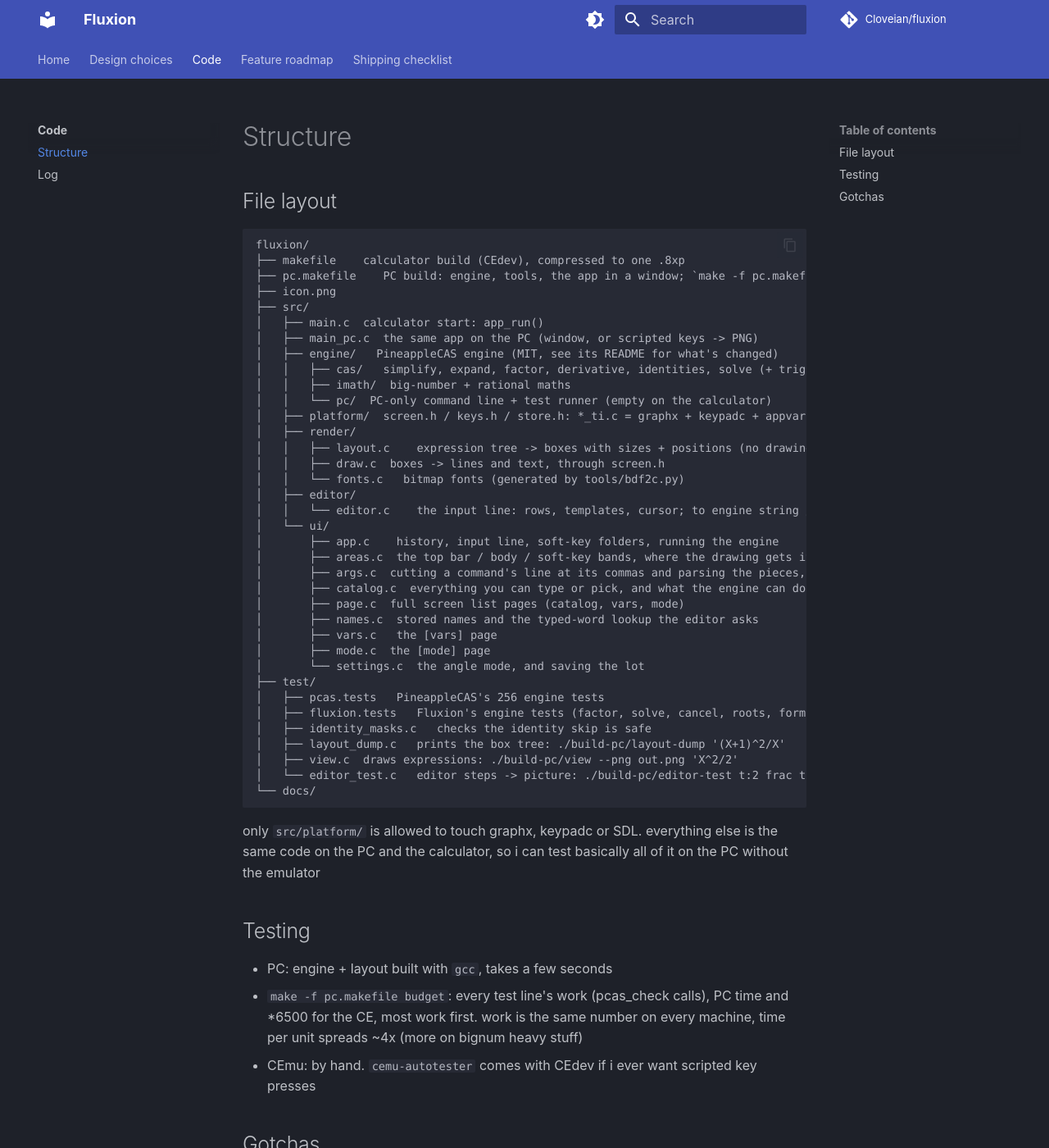
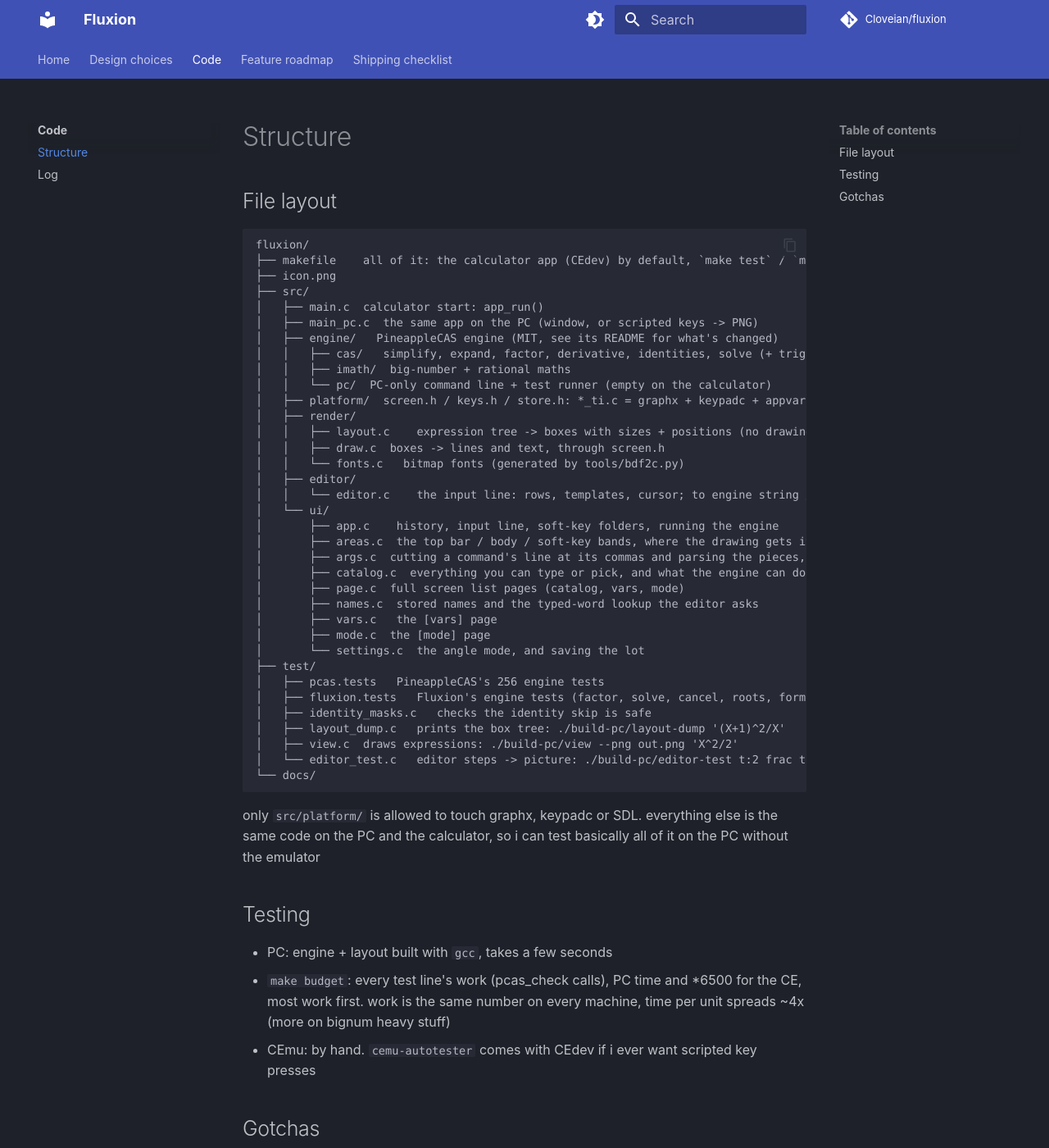
Before and after one commit to Cloveian/fluxion, an MkDocs documentation site: the page built from docs/code/structure.md, in a window 1280 px wide and 1400 px high. Shown: the whole window at 82% size. Built offline with MkDocs 1.6.1 and Material for MkDocs 9.7.7, drawn with Linux system fonts in a browser that asks for light colours; comment, search, counter and statistics services are not loaded.

Commit message:
one makefile for everything, the program build sits this one out

````diff
--- a/docs/code/structure.md
+++ b/docs/code/structure.md
@@ -4,8 +4,7 @@
 
 ```
 fluxion/
-├── makefile    calculator build (CEdev), compressed to one .8xp
-├── pc.makefile    PC build: engine, tools, the app in a window; `make -f pc.makefile test`
+├── makefile    all of it: the calculator app (CEdev) by default, `make test` / `make web` / `make budget` for the PC side
 ├── icon.png
 ├── src/
 │   ├── main.c  calculator start: app_run()
@@ -46,7 +45,7 @@ only `src/platform/` is allowed to touch graphx, keypadc or SDL. everything else
 ## Testing
 
 - PC: engine + layout built with `gcc`, takes a few seconds
-- `make -f pc.makefile budget`: every test line's work (pcas_check calls), PC time and \*6500 for the CE, most work first. work is the same number on every machine, time per unit spreads ~4x (more on bignum heavy stuff)
+- `make budget`: every test line's work (pcas_check calls), PC time and \*6500 for the CE, most work first. work is the same number on every machine, time per unit spreads ~4x (more on bignum heavy stuff)
 - CEmu: by hand. `cemu-autotester` comes with CEdev if i ever want scripted key presses
 
 ## Gotchas
````
Also changed, not shown: README.md (+3 -3 lines), 4 other files.
